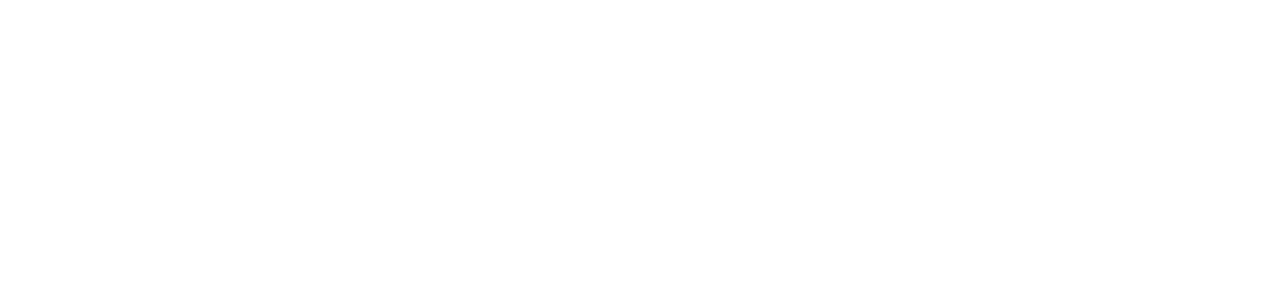
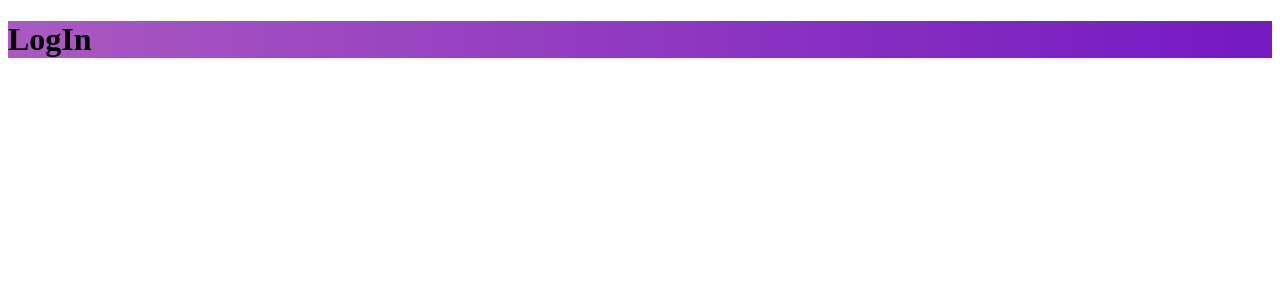
Before and after one commit to TiagoLisboa/gobarber-web, a React (Create React App) app: page / in a window 1280 px wide. Shown: the top 300 px of the page. Built offline with nearby package versions, Linux system fonts and the light colour scheme.

Commit message:
Layouts
added auth and default basic layout structure

```diff
--- a/package.json
+++ b/package.json
@@ -12,7 +12,8 @@
     "react-dom": "^16.12.0",
     "react-router-dom": "^5.1.2",
     "react-scripts": "3.4.0",
-    "reactotron-react-js": "^3.3.7"
+    "reactotron-react-js": "^3.3.7",
+    "styled-components": "^5.0.1"
   },
   "scripts": {
     "start": "react-scripts start",
--- a/src/pages/Dashboard/index.js
+++ b/src/pages/Dashboard/index.js
@@ -3,5 +3,5 @@
 // import { Container } from './style';
 
 export default function Dashboard() {
-  return <div />;
+  return <h1>Dashboard</h1>;
 }
--- a/src/pages/SingIn/index.js
+++ b/src/pages/SingIn/index.js
@@ -3,5 +3,5 @@
 // import { Container } from './style';
 
 export default function SingIn() {
-  return <div />;
+  return <h1>LogIn</h1>;
 }
--- /dev/null
+++ b/src/pages/_layouts/auth/index.js
@@ -0,0 +1,12 @@
+import React from 'react';
+import PropTypes from 'prop-types';
+
+import { Wrapper } from './style';
+
+export default function AuthLayout({ children }) {
+  return <Wrapper>{children}</Wrapper>;
+}
+
+AuthLayout.propTypes = {
+  children: PropTypes.element.isRequired,
+};
--- /dev/null
+++ b/src/pages/_layouts/auth/style.js
@@ -0,0 +1,6 @@
+import styled from 'styled-components';
+
+export const Wrapper = styled.div`
+  height: 100%;
+  background: linear-gradient(-90deg, #7519c1, #ab59c1);
+`;
--- /dev/null
+++ b/src/pages/_layouts/default/index.js
@@ -0,0 +1,12 @@
+import React from 'react';
+import PropTypes from 'prop-types';
+
+import { Wrapper } from './style';
+
+export default function DefaultLayout({ children }) {
+  return <Wrapper>{children}</Wrapper>;
+}
+
+DefaultLayout.propTypes = {
+  children: PropTypes.element.isRequired,
+};
--- /dev/null
+++ b/src/pages/_layouts/default/style.js
@@ -0,0 +1,6 @@
+import styled from 'styled-components';
+
+export const Wrapper = styled.div`
+  height: 100%;
+  background: #ababab;
+`;
--- a/src/routes/Route.js
+++ b/src/routes/Route.js
@@ -1,6 +1,9 @@
 import React from 'react';
 import PropTypes from 'prop-types';
 import { Route, Redirect } from 'react-router-dom';
+
+import AuthLayout from '../pages/_layouts/auth';
+import DefaultLayout from '../pages/_layouts/default';
 
 export default function RouteWrapper({
   component: Component,
@@ -17,7 +20,18 @@
     return <Redirect to="dashboard" />;
   }
 
-  return <Route {...rest} component={Component} />;
+  const Layout = signed ? DefaultLayout : AuthLayout;
+
+  return (
+    <Route
+      {...rest}
+      render={props => (
+        <Layout>
+          <Component {...props} />
+        </Layout>
+      )}
+    />
+  );
 }
 
 RouteWrapper.propTypes = {
```
Also changed, not shown: 1 other file (tests, documents, lock files or other folders).
